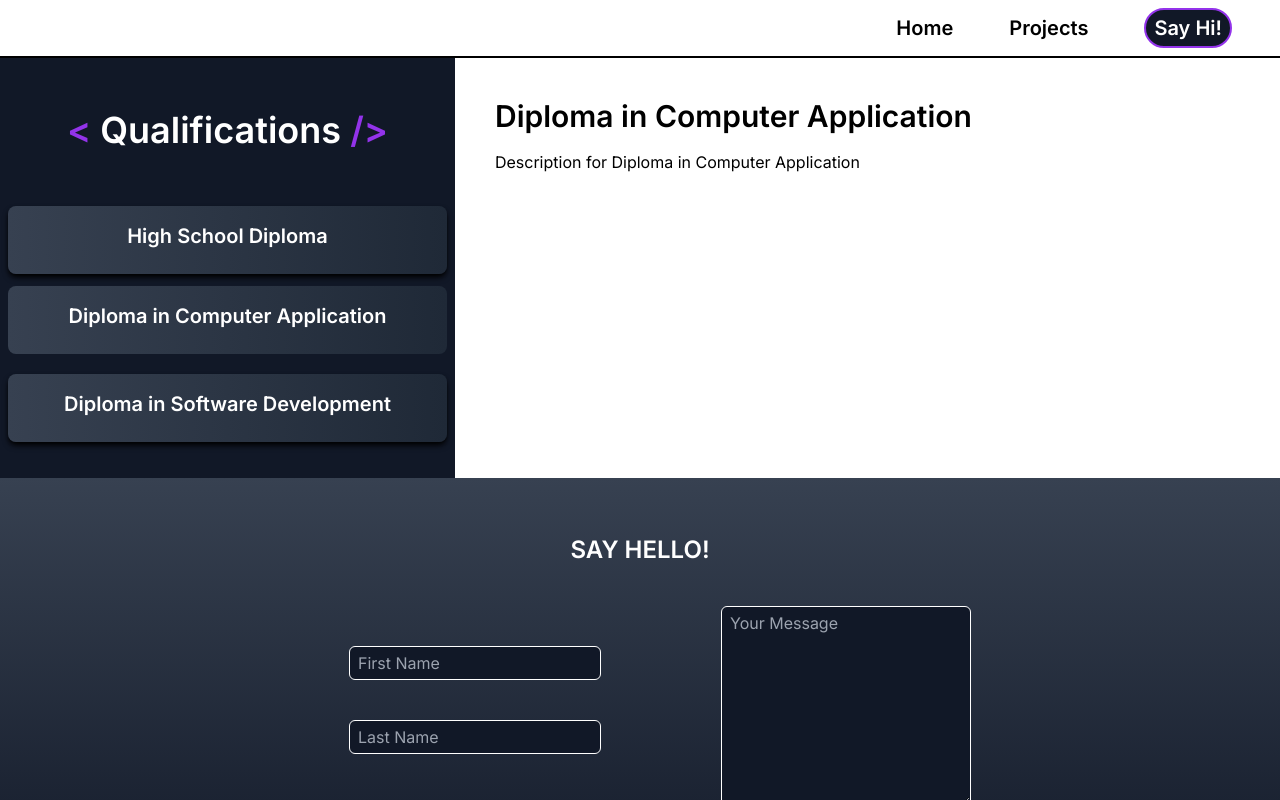
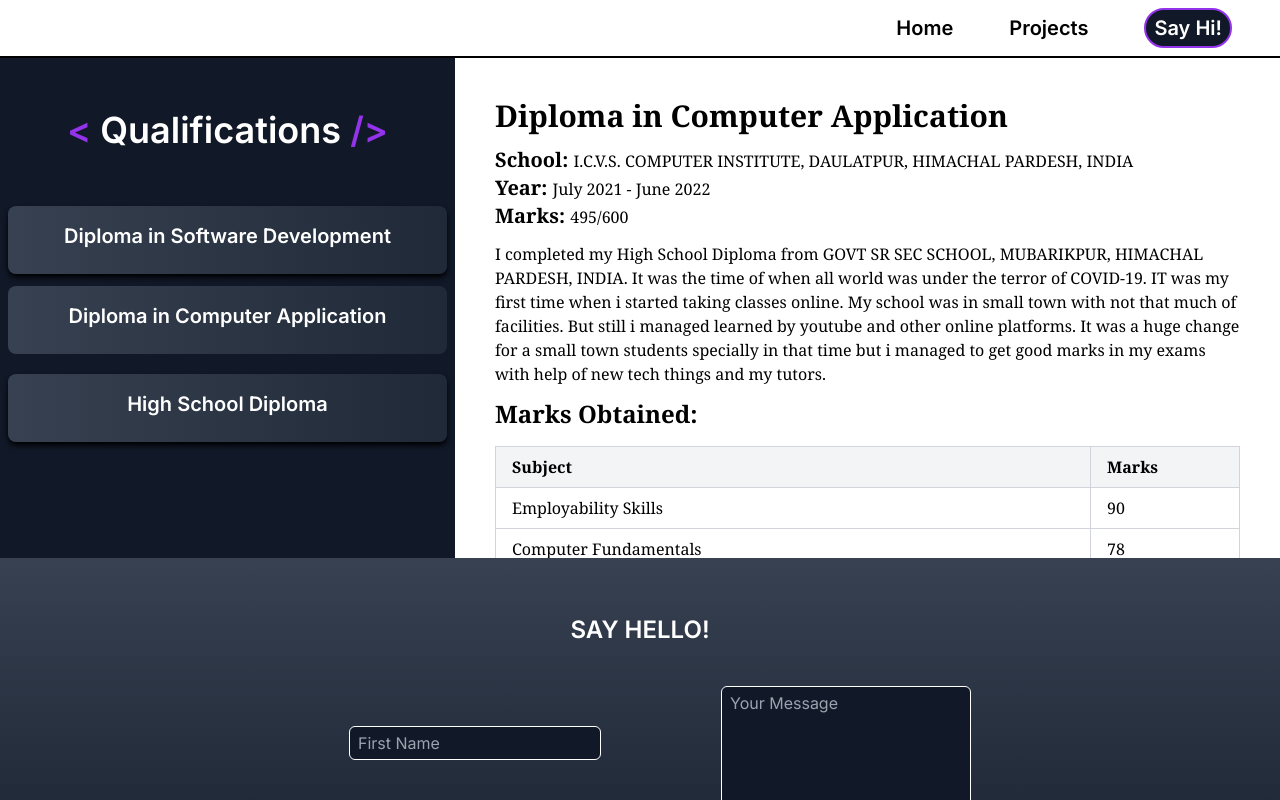
Before and after one commit to SourabhThakur01/protfolio-1, a Next.js app: page /qualifications in a window 1280 px wide. Both pictures are taken after a click on the button "Diploma in Computer Application". Shown: the top 800 px of the page. Built offline with nearby package versions, Linux system fonts and the light colour scheme.

Commit message:
add highschool

```diff
--- a/app/projects/page.js
+++ b/app/projects/page.js
@@ -25,6 +25,8 @@ export default function Home() {
             img1: './imgs/Bookyatra/flight.png',
             img2: './imgs/Bookyatra/flight2.png',
             img3: './imgs/Bookyatra/user.png',
+            h1: 'Flights Lookup Feature:',
+            h2: 'User Settings Module:',
             description:'The flight lookup page is the core of the "BookYatra" experience. Here, users can effortlessly browse through a variety of flight options to destinations worldwide. The interface presents essential flight details, such as timings and pricing, in a visually compelling format. With an intelligent search feature, customers can filter flights by airline names, making the search process both intuitive and efficient.',
             description2:'The user settings module empowers users to manage their personal profile with ease. It allows for the customization of language, timezone, and privacy settings, all within a user-friendly and accessible layout. The design follows a clear, logical flow that ensures a smooth user experience, emphasizing the importance of user autonomy in personal account management.',
             outcome: 'The "BookYatra" project is a demonstration of my ability to translate client requirements into a functional and aesthetically pleasing digital solution. It underscores my commitment to delivering high-quality web applications that prioritize user engagement and operational efficiency.',
@@ -97,9 +99,9 @@ export default function Home() {
                         <p><span className="font-semibold mb-1">Overview</span></p>
                         <p className="mb-5"><span>{selectedProject.overview}</span></p>
                         <img src={selectedProject.img1} alt="BookYatra Screenshot" className="mb-5"/>
-                        <p><span className="font-semibold">Flights Lookup Feature: </span><span>{selectedProject.description}</span></p>
+                        <p><span className="font-semibold">{selectedProject.h1}</span><span>{selectedProject.description}</span></p>
                         <img src={selectedProject.img2} alt="BookYatra Screenshot" className="my-5"/>
-                        <p><span className="font-semibold">User Settings Module: </span><span>{selectedProject.description2}</span></p>
+                        <p><span className="font-semibold">{selectedProject.h2}</span><span>{selectedProject.description2}</span></p>
                         <img src={selectedProject.img3} alt="BookYatra Screenshot" className="my-5"/>
                         <p><span className="font-semibold">Outcome: </span>{selectedProject.outcome}</p>
 
--- a/app/qualifications/page.js
+++ b/app/qualifications/page.js
@@ -18,18 +18,53 @@ export default function Home() {
     const diplomas = [
         {
             id: 1,
-            title: 'High School Diploma',
-            description: 'Description for High School Diploma',
+            title: 'Diploma in Software Development',
+            description: 'Description for Diploma in Software Development',
         },
         {
             id: 2,
             title: 'Diploma in Computer Application',
-            description: 'Description for Diploma in Computer Application',
+            school: 'I.C.V.S. COMPUTER INSTITUTE, DAULATPUR, HIMACHAL PARDESH, INDIA',
+            Session: 'July 2021 - June 2022',
+            Overview: 'I completed my High School Diploma from GOVT SR SEC SCHOOL, MUBARIKPUR, HIMACHAL PARDESH, INDIA. It was the time of when all world was under the terror of COVID-19. IT was my first time when i started taking classes online. My school was in small town with not that much of facilities. But still i managed learned by youtube and other online platforms. It was a huge change for a small town students specially in that time but i managed to get good marks in my exams with help of new tech things and my tutors.',
+            English: '77',
+            subj1: 'Employability Skills',
+            subj2: 'Computer Fundamentals',
+            subj3: 'MS-Office,DTP',
+            subj4: 'Programming',
+            subj5: 'Accounting',
+            subj6: 'Internet, Operating System & Hardware',
+            m1: '90',
+            m2: '78',
+            m3: '82',
+            m4: '78',
+            m5: '86',
+            m6: '81',
+            TotalMarks: '495/600',
+            img: '/imgs/qualifications/icvs.jpeg',
+            School: 'My School was a very well discipined and well organised school and the teavhers and staff was very supportive and helpful. I learned a lot from my school and i am very thankful to my school for making me what i am today. My school had really telented tecahers as well as students it was the one of the best school from the area even in supports and other activities too. I am very proud to be a part of my school. Infrastructure of school was also very good and it was a very big school with a lot of facilities with a big play grounds and high quality labs.',
+            Final: 'I was not able to went to school that much in last of year due to COVID-19, but i much i went i learned a lot from my school in all the fields. That school give many experiences and memories to me which i will never forget. I am very proud to be a part of my school. I will always miss my school and my teachers.',
         },
         {
             id: 3,
-            title: 'Diploma in Software Development',
-            description: 'Description for Diploma in Software Development',
+            title: 'High School Diploma',
+            school: 'GOVT SR SEC SCHOOL, MUBARIKPUR, HIMACHAL PARDESH, INDIA',
+            Session: 'April 2021',
+            Overview: 'I completed my High School Diploma from GOVT SR SEC SCHOOL, MUBARIKPUR, HIMACHAL PARDESH, INDIA. It was the time of when all world was under the terror of COVID-19. IT was my first time when i started taking classes online. My school was in small town with not that much of facilities. But still i managed learned by youtube and other online platforms. It was a huge change for a small town students specially in that time but i managed to get good marks in my exams with help of new tech things and my tutors.',
+            m1: '77',
+            subj1: 'English',
+            subj2: 'Physics',
+            subj3: 'Chemistry',
+            subj4: 'Mathematics',
+            subj5: 'PhysicalEducation',
+            m2: '70',
+            m3: '85',
+            m4: '85',
+            m5: '91',
+            TotalMarks: '408/500',
+            img: '/imgs/qualifications/high.jpg',
+            School: 'My School was a very well discipined and well organised school and the teavhers and staff was very supportive and helpful. I learned a lot from my school and i am very thankful to my school for making me what i am today. My school had really telented tecahers as well as students it was the one of the best school from the area even in supports and other activities too. I am very proud to be a part of my school. Infrastructure of school was also very good and it was a very big school with a lot of facilities with a big play grounds and high quality labs.',
+            Final: 'I was not able to went to school that much in last of year due to COVID-19, but i much i went i learned a lot from my school in all the fields. That school give many experiences and memories to me which i will never forget. I am very proud to be a part of my school. I will always miss my school and my teachers.',
         },
     ];
 
@@ -61,9 +96,54 @@ export default function Home() {
                             ))}
                         </div>
                     </div>
-                    <div className="flex-1 p-10 text-black rounded-lg">
-                        <h2 className="text-3xl font-semibold mb-4">{selectedDiploma.title}</h2>
-                        <p>{selectedDiploma.description}</p>
+                    <div className="flex-1 p-10 text-black rounded-lg font-serif h-[500px] overflow-auto">
+                        <h2 className="text-3xl font-semibold mb-3">{selectedDiploma.title}</h2>
+                        <p><span className=" text-xl font-semibold mb-1">School: </span>{selectedDiploma.school}</p>
+                        <p><span className=" text-xl font-semibold ">Year: </span>{selectedDiploma.Session}</p>
+                        <p><span className="text-xl font-semibold">Marks: </span><span>{selectedDiploma.TotalMarks}</span></p>
+                        <p className="mt-3">{selectedDiploma.Overview}</p>
+                        <div>
+                            <p className="text-2xl font-semibold mb-4 mt-3">Marks Obtained:</p>
+                            <table className="table-auto w-full border-collapse border border-gray-300">
+                                <thead>
+                                    <tr className="bg-gray-100">
+                                        <th className="border border-gray-300 px-4 py-2 text-left">Subject</th>
+                                        <th className="border border-gray-300 px-4 py-2 text-left">Marks</th>
+                                    </tr>
+                                </thead>
+                                <tbody>
+                                    <tr>
+                                        <td className="border border-gray-300 px-4 py-2">{selectedDiploma.subj1}</td>
+                                        <td className="border border-gray-300 px-4 py-2">{selectedDiploma.m1}</td>
+                                    </tr>
+                                    <tr>
+                                        <td className="border border-gray-300 px-4 py-2">{selectedDiploma.subj2}</td>
+                                        <td className="border border-gray-300 px-4 py-2">{selectedDiploma.m2}</td>
+                                    </tr>
+                                    <tr>
+                                        <td className="border border-gray-300 px-4 py-2">{selectedDiploma.subj3}</td>
+                                        <td className="border border-gray-300 px-4 py-2">{selectedDiploma.m3}</td>
+                                    </tr>
+                                    <tr>
+                                        <td className="border border-gray-300 px-4 py-2">{selectedDiploma.subj4}</td>
+                                        <td className="border border-gray-300 px-4 py-2">{selectedDiploma.m4}</td>
+                                    </tr>
+                                    <tr>
+                                        <td className="border border-gray-300 px-4 py-2">{selectedDiploma.subj5}</td>
+                                        <td className="border border-gray-300 px-4 py-2">{selectedDiploma.m5}</td>
+                                    </tr>
+                                    {selectedDiploma.subj6 != null && selectedDiploma.m6 != null && (
+                                    <tr>
+                                        <td className="border border-gray-300 px-4 py-2">{selectedDiploma.subj6}</td>
+                                        <td className="border border-gray-300 px-4 py-2">{selectedDiploma.m6}</td>
+                                    </tr>
+                                    )}
+                                </tbody>
+                            </table>
+                        </div>
+                        <img src={selectedDiploma.img} alt="My School"  className="my-3"/>
+                        <p>{selectedDiploma.School}</p>
+                        <p className="my-3">{selectedDiploma.Final}</p>
                     </div>
                 </div>
                 <Footer ref={contactRef} />
```
Also changed, not shown: public/imgs/qualifications/high.jpg (added), public/imgs/qualifications/icvs.jpeg (added).
